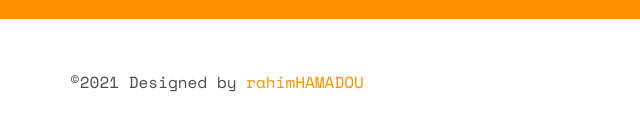
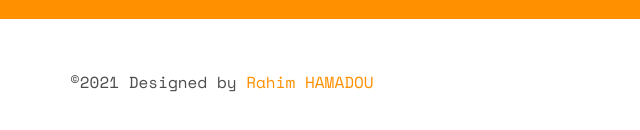
Before and after one commit to rahim-hamadou/PortFolio, a plain HTML site: page index.html in a window 1280 px wide. Shown: the part 4723-4853 px from the top of the page, 0-640 px from the left. Drawn offline with nearby package versions, Linux system fonts and the light colour scheme; some packages are replaced by stand-ins of ours; no server answers; files whose address does not match are found by name.

Commit message:
maj footer

```diff
--- a/index.html
+++ b/index.html
@@ -569,7 +569,7 @@
 		<div class="container">
 			<div class="row">
 				<div class="col-md-12">
-					<p>&copy;2021  Designed by <a href="https://github.com/RahimHamadou" target="_blank">rahimHAMADOU</a> </p>
+					<p>&copy;2021  Designed by <a href="https://github.com/RahimHamadou" target="_blank">Rahim HAMADOU</a> </p>
 				</div>
 			</div>
 		</div>
```
